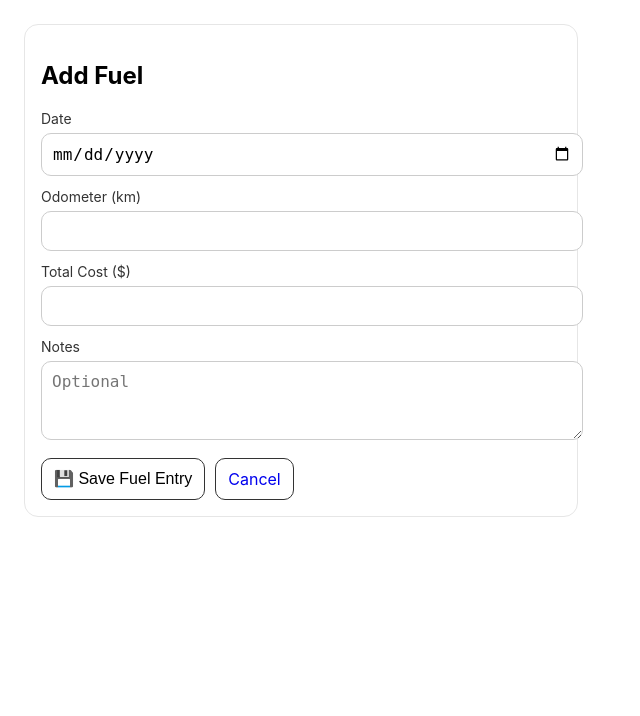
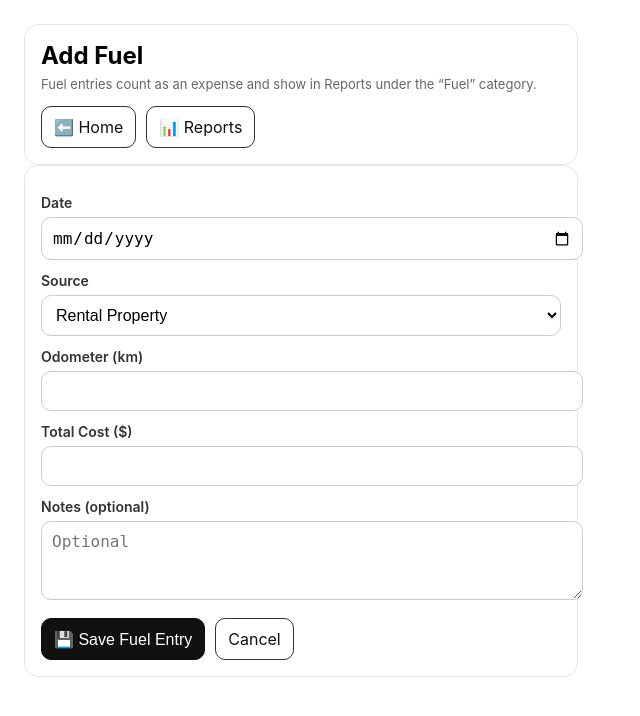
Before and after one commit to IamChris1234/taxable-tracker, a FastAPI app: template templates/new_fuel.html in a window 1280 px wide. Shown: the top 716 px of the page, without its empty margins (0-640 px from the left). Run offline with FastAPI, Linux system fonts and the light colour scheme; the template is opened without the code that fills it, so the values that code supplies are empty.

Commit message:
Fuel form: add source dropdown + nicer layout

```diff
--- a/templates/new_fuel.html
+++ b/templates/new_fuel.html
@@ -7,20 +7,55 @@
   <style>
     body { font-family: -apple-system, system-ui, Arial; margin: 24px; }
     .card { border: 1px solid #e6e6e6; border-radius: 14px; padding: 16px; max-width: 520px; }
-    label { display:block; margin-top: 12px; font-size: 14px; color:#333; }
-    input, textarea { width:100%; padding:10px; border:1px solid #ccc; border-radius: 10px; margin-top: 6px; font-size: 16px; }
-    .row { display:flex; gap:10px; margin-top: 14px; }
-    .button { padding:10px 12px; border:1px solid #333; border-radius:10px; text-decoration:none; background:#fff; cursor:pointer; font-size:16px; }
+    label { display:block; margin-top: 12px; font-size: 14px; color:#333; font-weight:600; }
+    input, select, textarea {
+      width:100%;
+      padding:10px;
+      border:1px solid #ccc;
+      border-radius: 10px;
+      margin-top: 6px;
+      font-size: 16px;
+      background:#fff;
+    }
+    .row { display:flex; gap:10px; margin-top: 14px; flex-wrap: wrap; }
+    .button {
+      padding:10px 12px;
+      border:1px solid #333;
+      border-radius:10px;
+      text-decoration:none;
+      background:#fff;
+      cursor:pointer;
+      font-size:16px;
+      color:#111;
+      display:inline-block;
+    }
+    .button.primary { background:#111; color:#fff; border-color:#111; }
+    .muted { color:#666; font-size: 13px; margin-top: 6px; }
   </style>
 </head>
 <body>
 
   <div class="card">
-    <h2>Add Fuel</h2>
+    <h2 style="margin:0 0 6px;">Add Fuel</h2>
+    <div class="muted">Fuel entries count as an expense and show in Reports under the “Fuel” category.</div>
 
+    <div class="row">
+      <a class="button" href="/ui">⬅️ Home</a>
+      <a class="button" href="/ui/report">📊 Reports</a>
+    </div>
+  </div>
+
+  <div class="card">
     <form method="post" action="/ui/fuel/new">
       <label>Date</label>
       <input type="date" name="fill_date" required>
+
+      <label>Source</label>
+      <select name="source" required>
+        <option value="rental" {% if default_source == 'rental' %}selected{% endif %}>Rental Property</option>
+        <option value="work" {% if default_source == 'work' %}selected{% endif %}>Work / Business</option>
+        <option value="personal" {% if default_source == 'personal' %}selected{% endif %}>Personal</option>
+      </select>
 
       <label>Odometer (km)</label>
       <input type="number" name="odometer_km" min="0" step="1" required>
@@ -28,11 +63,11 @@
       <label>Total Cost ($)</label>
       <input type="number" name="total_cost" min="0" step="0.01" required>
 
-      <label>Notes</label>
+      <label>Notes (optional)</label>
       <textarea name="notes" rows="3" placeholder="Optional"></textarea>
 
       <div class="row">
-        <button class="button" type="submit">💾 Save Fuel Entry</button>
+        <button class="button primary" type="submit">💾 Save Fuel Entry</button>
         <a class="button" href="/ui">Cancel</a>
       </div>
     </form>
```
